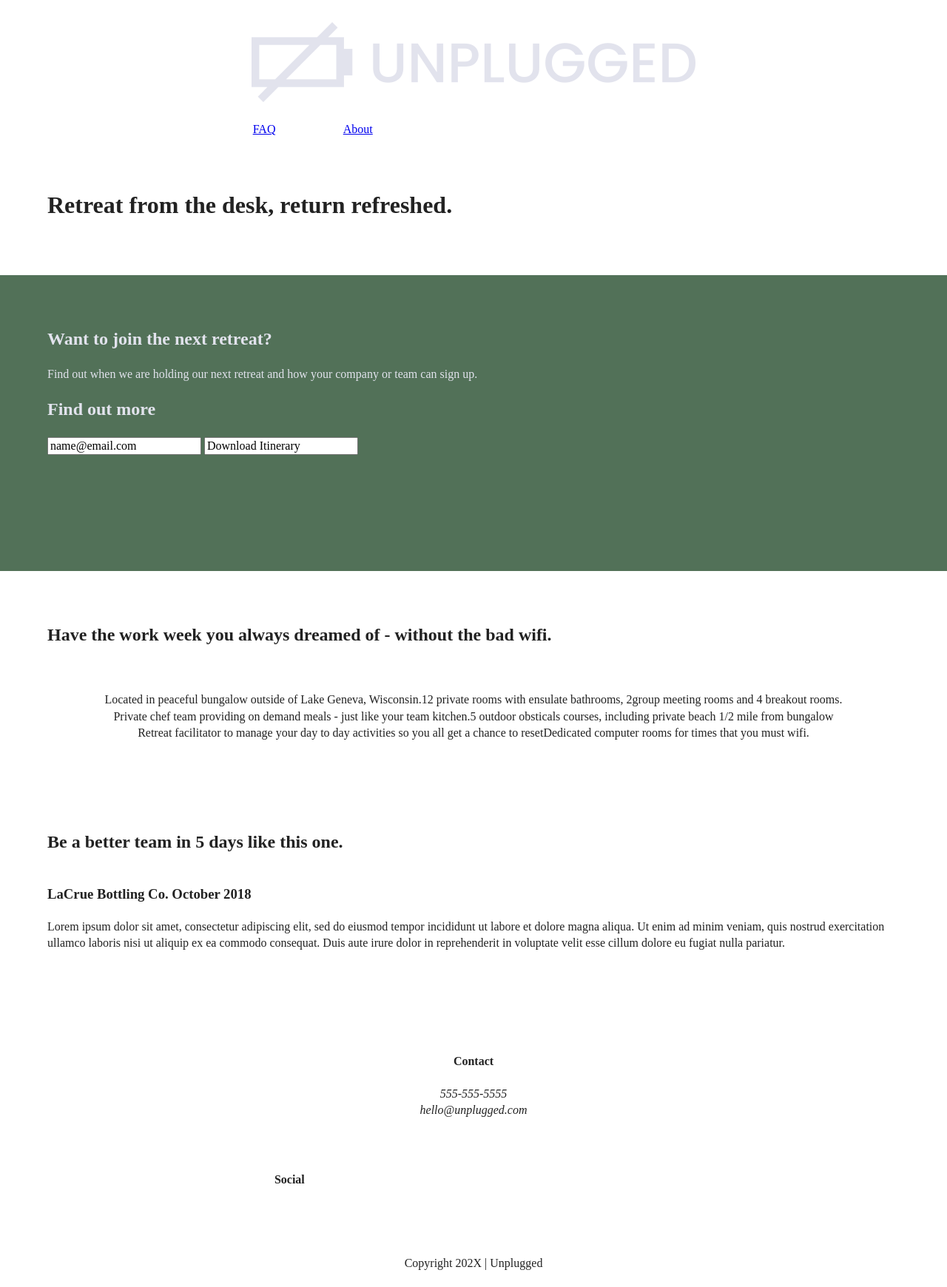
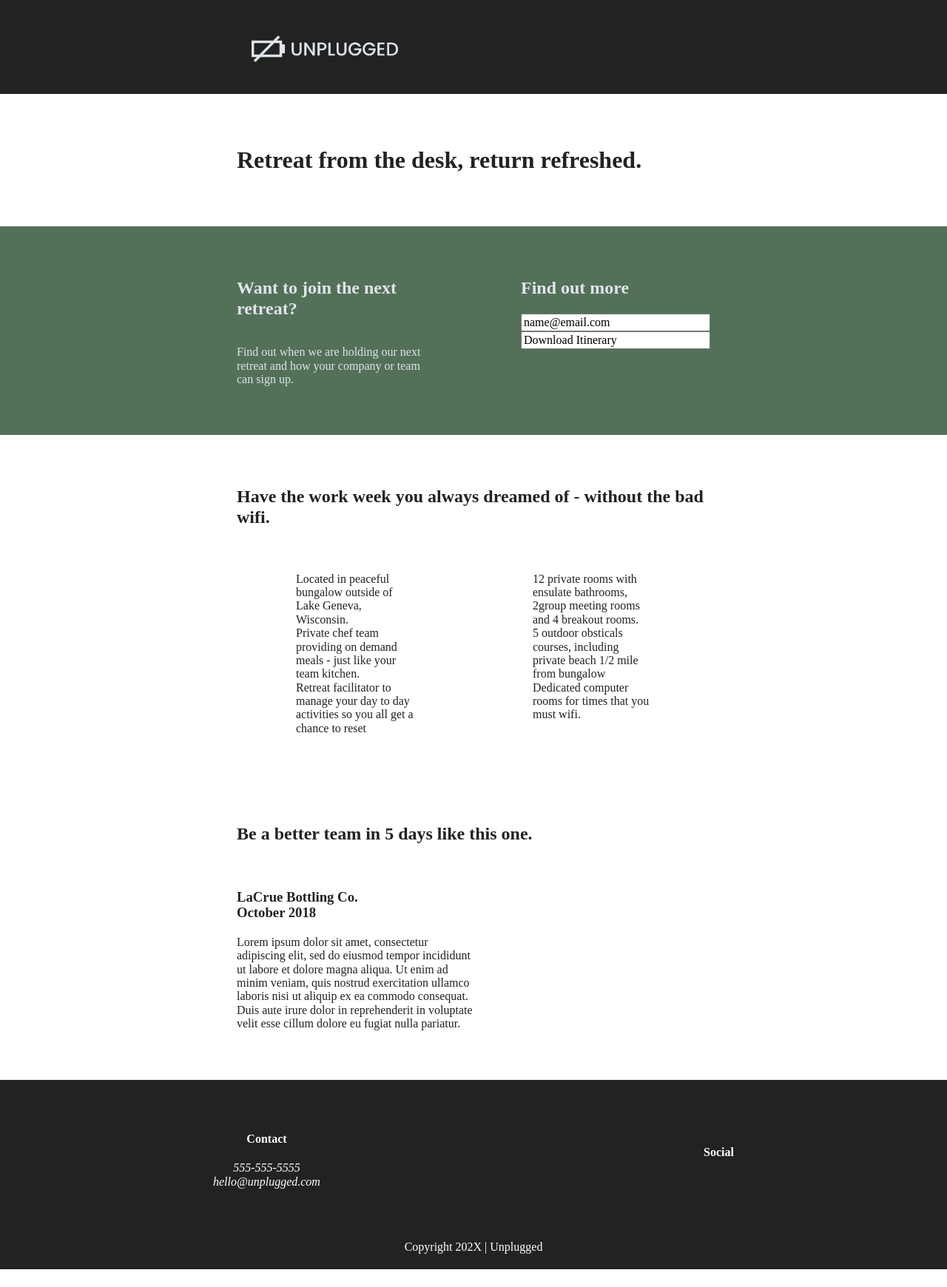
Before and after one commit to JeffG58/outdoor, a website built with Parcel: page index.html in a window 1280 px wide. Shown: the whole page at 74% size. After the commit the page ends 1716 px from the top, so only its background shows below. Built offline with nearby package versions, Linux system fonts and the light colour scheme.

Commit message:
tablet stlye done

```diff
--- a/css/main.css
+++ b/css/main.css
@@ -98,6 +98,7 @@ header{
   display:flex;
   justify-content: center;
   padding:15px 0;
+  background-color: #202322;
 }
 
 header .unplugged{
@@ -121,7 +122,6 @@ header nav{
 header nav ul{
   display:flex;
   justify-content: space-around;
-  list-style:none;
   width:100%;
 }
 
@@ -130,6 +130,8 @@ footer{
   flex-direction:column;
   align-items: center; /****** puts items in the center of the screen on left side of item ****/
   text-align:center;   /***** puts items in center of the screen in middle of  item*****/
+  background-color: #202322;
+  color:white;
 }
 
 footer .content-wrapper{
@@ -151,7 +153,7 @@ footer .social{
 }
 footer .social p{
   display: flex;
-  justify-content: center;
+  justify-content: space-around;
   align-items: center;
 }
 
@@ -165,7 +167,7 @@ footer .copyright{
 .unplugged{
   width:60%;
   padding-top:15px;
-  padding-bottom:1opx;
+  padding-bottom:10px;
 }
 
 .header nav{
@@ -190,7 +192,6 @@ aside{
   justify-content: center;
   background-color: #527158;
   color:#e2e3ed;
-  height:400px;
 }
 
 /***** feature area - main *****/
@@ -202,6 +203,11 @@ aside{
 
 .feature h2{
   margin-bottom:60px;
+}
+
+.feature article{
+  width:60%;
+  margin: 30px o;
 }
 
 .feature .feature-items{
@@ -244,7 +250,6 @@ footer .comtent-wrapper{
   justify-content:center;
 }
 
-
 /*************************** contact section ***********************/
 
 .about-contact{
@@ -267,6 +272,9 @@ footer .comtent-wrapper{
 .faq .content-wrapper{
   display:flex;
   justify-content: center;
+  align-items: flex-start;
+  flex-flow: row wrap;
+  margin: 50px 0 0 0;
 }
 
 .faq h2{
@@ -376,14 +384,157 @@ footer .comtent-wrapper{
   clear: both;
 }
 
-/* ==========================================================================
-   EXAMPLE Media Queries for Responsive Design.
-   These examples override the primary ('mobile first') styles.
-   Modify as content requires.
-   ========================================================================== */
 
-@media only screen and (min-width: 35em) {
-  /* Style adjustments for viewports that meet the condition */
+
+
+
+@media only screen and (min-width: 768px) {
+    /*tablet styles here*/
+    /************--------- everything style ------------------************/
+    .content-wrapper{
+      width:640px;
+      margin:100px o;
+    }
+
+    /****************-------- Header ---------------*****************/
+
+    header{
+      padding:33px 0;
+    }
+
+    header .unplugged{
+      width:100%;
+    }
+
+    header nav{
+      width:25%;
+    }
+
+    header nav ul{
+      justify-content: space-between;
+    }
+    header img{
+      width:33%;
+    }
+
+    header .divider{
+      display:none;
+    }
+
+    /****************--------------- big picture area main -------------************/
+
+
+    /*****************------------ aside area main ---------------******************/
+
+    aside .content-wrapper{
+      margin:50px 0;
+      display: flex;
+      justify-content: space-between;
+      align-content: flex-start;
+
+    }
+
+    aside .join{
+      display: flex;
+      flex-direction: column;
+      width:40%;
+      margin:0;
+    }
+
+    aside .email{
+      display:flex;
+      flex-direction: column;
+      width:40%;
+      margin:0;
+    }
+
+    /*****************************------------- feature section main -----------**************/
+
+    .feature article{
+      display:flex;
+      align-items:center;
+      flex-flow:column wrap;
+      flex-basis: 50%;
+    }
+    .feature .item-description{
+      width:50%
+    }
+
+    /************************------------------ review section main ----------------*********************/
+    .review article{
+      display:flex;
+      justify-content: space-between;
+    }
+
+    .review article div{
+      width: 50%;
+    }
+
+    /*********************--------------------- footer section ---------------**********************/
+    footer .comtent-wrapper{
+      width:65%;
+    }
+
+    footer .content{
+      display: flex;
+      justify-content: space-between;
+    }
+    footer .contact{
+      margin-bottom: 0;  /*****brought the whole content wrapper down in size****/
+    }
+
+    footer .copyright{
+      width:100%;
+    }
+
+    /*******************************-------------- About page ----------------********************/
+
+    /**** mission section***/
+
+    .mission{
+      display: flex;
+      justify-content: center;
+    }
+    .about-content{
+      display: flex;
+      justify-content: space-between;
+      padding-top:20px;
+    }
+
+    .about-content p{
+      width:45%;
+    }
+
+    /*** information section ***/
+
+    .about-information{
+      display:flex;
+      justify-content: space-between;
+      align-items: space-between;
+    }
+    .about-information p{
+      width:45%;
+    }
+
+    /*** footer section ***/
+
+    /*********************---------------- FAQ page -----------------------***********************/
+    .faq .content-wrapper {
+      justify-content:space-between;
+    }
+
+    .faq-content{
+      flex-basis: 45%;
+    }
+
+    .faq h2{
+      width:100%;
+    }
+
+}
+
+@media only screen and (min-width: 1200px) {
+  /*desktop styles here*/
 }
 
 @media print,
--- a/index.html
+++ b/index.html
@@ -16,7 +16,7 @@
   <link rel="apple-touch-icon" href="../icon.png">
   <!-- Place favicon.ico in the root directory -->
 
-  <link rel="stylesheet" href="../css/normalize.css">
+  <link rel="stylesheet" href="css/normalize.css">
   <link rel="stylesheet" href="css/main.css">
 
   <meta name="theme-color" content="#fafafa">
@@ -43,7 +43,7 @@
   </header>
 
 
-  <main>  <!--  main starts here -->
+  <main> <!--  main starts here -->
 
     <!--------------------------------------- top big picture area  ---------------------------------------------->
 
@@ -62,6 +62,8 @@
           <p>
             Find out when we are holding our next retreat and how your company or team can sign up.
           </p>
+        </div>
+        <div class="email">
           <h2>Find out more</h2>
           <input type="text" name="name" value="name@email.com">
           <input type="buttton" value="Download Itinerary">
@@ -71,38 +73,46 @@
 
     <!-----------------------  what they have to offer ---------------------------------->
 
-    <section class="feature">   <!-- New section starts here  -->
+    <section class="feature"> <!-- New section starts here  -->
       <div class="content-wrapper">
         <h2>Have the work week you always dreamed of - without the bad wifi.</h2>
         <div class="feature-items">
           <article>
             <p class="items">
             </p>
-            <p>Located in peaceful bungalow outside of Lake Geneva, Wisconsin.</p>
+            <p class="item-description">Located in peaceful bungalow outside of Lake Geneva, Wisconsin.</p>
           </article>
           <article>
-            <p class="items"></p>
-            <p>12 private rooms with ensulate bathrooms, 2group meeting rooms and 4 breakout rooms.</p>
+            <p class="items">
+            </p>
+            <p class="item-description">12 private rooms with ensulate bathrooms, 2group meeting rooms and 4 breakout
+              rooms.</p>
           </article>
           <article>
-            <p class="items"></p>
-            <p>Private chef team providing on demand meals - just like your team kitchen.</p>
+            <p class="items">
+
+            </p>
+            <p class="item-description">Private chef team providing on demand meals - just like your team kitchen.</p>
           </article>
           <article>
-            <p class="items"></p>
-            <p>5 outdoor obsticals courses, including private beach 1/2 mile from bungalow</p>
+            <p class="items">
+            </p>
+            <p class="item-description">5 outdoor obsticals courses, including private beach 1/2 mile from bungalow</p>
           </article>
           <article>
-            <p class="items"></p>
-            <p>Retreat facilitator to manage your day to day activities so you all get a chance to reset</p>
+            <p class="items">
+            </p>
+            <p class="item-description">Retreat facilitator to manage your day to day activities so you all get a chance
+              to reset</p>
           </article>
           <article>
-            <p class="item"></p>
-            <p>Dedicated computer rooms for times that you must wifi.</p>
+            <p class="item">
+            </p>
+            <p class="item-description">Dedicated computer rooms for times that you must wifi.</p>
           </article>
         </div>
       </div>
-    </section>  <!-- end section for feature here -->
+    </section> <!-- end section for feature here -->
 
     <!----------------------------------------  review area on main page  -------------------------------------------->
 
@@ -127,6 +137,7 @@
 
   <footer>
     <div class="content-wrapper">
+      <div class="content">
         <div class="contact">
           <h4>Contact</h4>
           <address>
@@ -147,6 +158,7 @@
           <p>
             <a href="https://www.instagram.com/" target="_blank"></a>
           </p>
+        </div>
       </div>
     </div>
     <div class="copyright">
```
Also changed, not shown: about/index.html (+7 -4 lines), faq/index.html (+6 -6 lines). Lines whose indentation alone changed are shown as unchanged.
